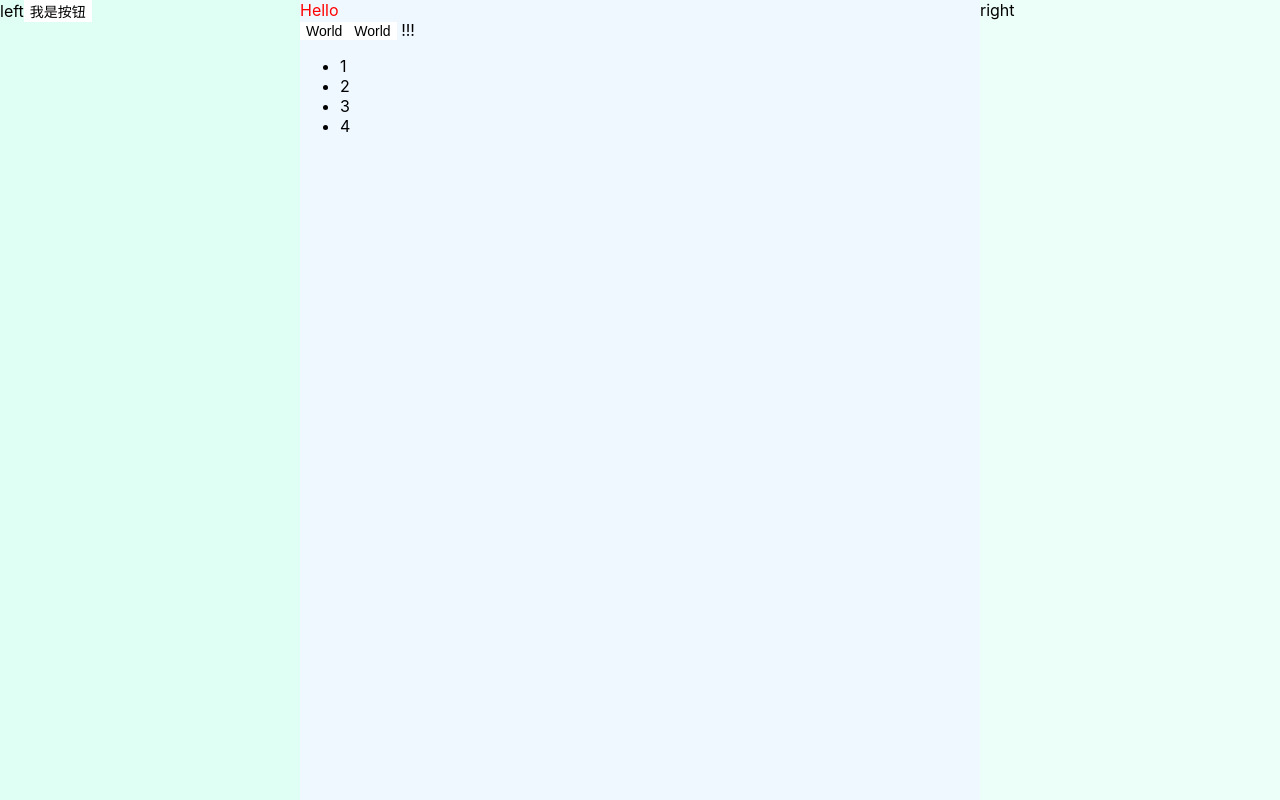
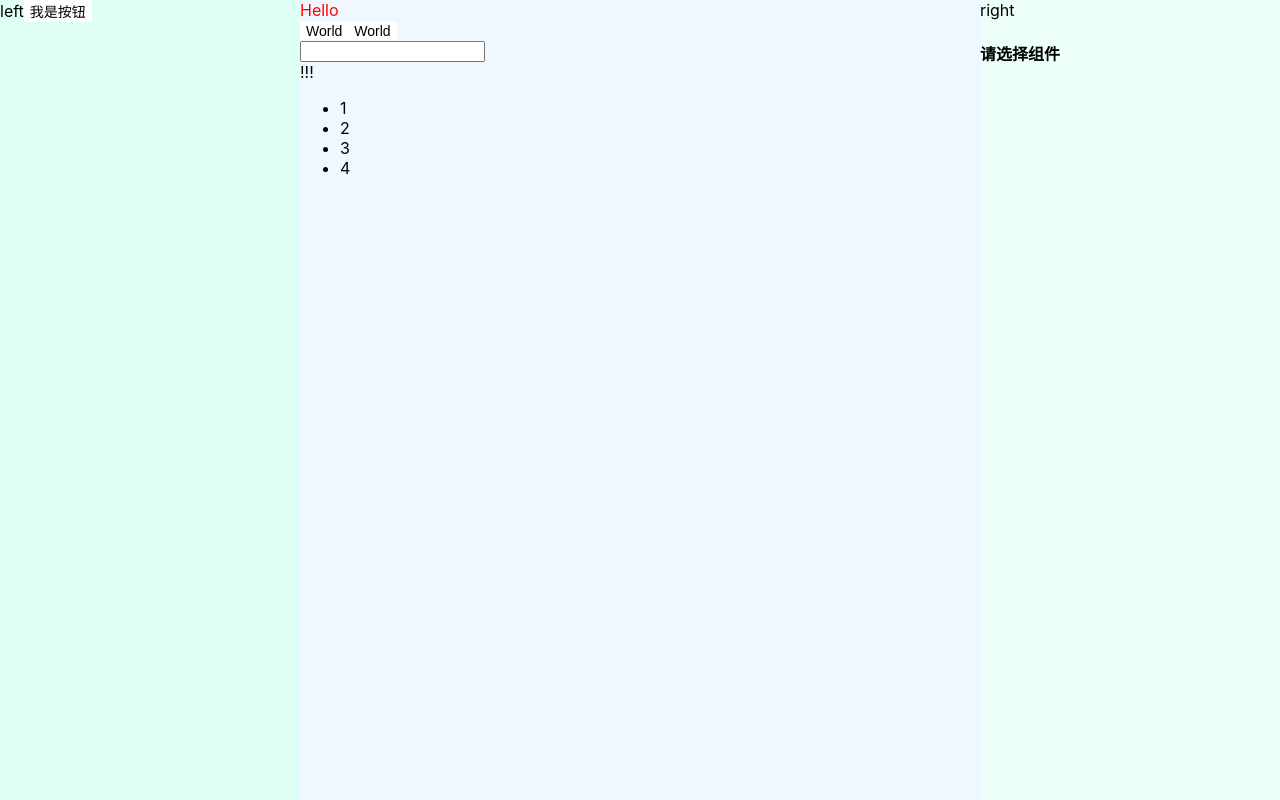
Before and after one commit to zxcvb2850/KingLowCode, a React app in the folder front/: page / in a window 1280 px wide. Built offline with nearby package versions, Linux system fonts and the light colour scheme.

Commit message:
style: 尝试右侧修改舞台数据

```diff
--- /dev/null
+++ b/front/src/components/Template/KingUi/KInput/index.less
@@ -0,0 +1,15 @@
+.k-input {
+    color: #000;
+
+    &[data-component-prevent-select=true] {
+        position: relative;
+        &:after {
+            content: "";
+            position: absolute;
+            top: 0;
+            left: 0;
+            bottom: 0;
+            right: 0;
+        }
+    }
+}
--- /dev/null
+++ b/front/src/components/Template/KingUi/KInput/index.tsx
@@ -0,0 +1,23 @@
+import { useEffect, useRef } from "react";
+import useSetAttribute from "../../../../hooks/useSetAttribute";
+import "./index.less";
+
+const KInput = ({ className, ...props }: any) => {
+  const ele = useRef<HTMLDivElement>(null);
+  useSetAttribute(ele, props);
+
+  useEffect(() => {
+    ele.current?.setAttribute("data-component-prevent-select", "true");
+  }, []);
+
+  return (
+    <div
+      ref={ele}
+      className={`k-input k-input_default${className ? ` ${className}` : ""}`}
+    >
+      <input type="text" />
+    </div>
+  );
+};
+
+export default KInput;
--- a/front/src/components/Template/KingUi/index.ts
+++ b/front/src/components/Template/KingUi/index.ts
@@ -1,4 +1,5 @@
 import KAlert from './KAlert';
 import KButton from './KButton';
+import KInput from './KInput';
 
-export default {KAlert, KButton};
+export default {KAlert, KButton, KInput};
--- a/front/src/hooks/useInitComponents.tsx
+++ b/front/src/hooks/useInitComponents.tsx
@@ -1,78 +1,105 @@
 /**
  * 初始化主舞台组件列表
  */
-import {useLayoutEffect, Fragment} from "react";
+import { useLayoutEffect, Fragment } from "react";
 import { useRecoilState } from "recoil";
 import store from "../store";
 import KingUi from "../components/Template/KingUi";
 import Utils from "../utils/Utils";
 
-const useInitComponents = ()=>{
+const useInitComponents = () => {
   const [, setSelectDom] = useRecoilState(store.home.selectorDomData);
-    useLayoutEffect(()=>{
-        setSelectDom([{
+  useLayoutEffect(() => {
+    setSelectDom([
+      {
         key: Utils.uuid(),
         type: Fragment,
         tag: "Fragment",
         isCustomComponent: true,
         props: {},
-              children: [{
+        children: [
+          {
             key: Utils.uuid(),
             type: KingUi.KAlert,
             tag: "KAlert",
             isCustomComponent: true,
             props: {},
             children: "Hello",
-                }, {
+          },
+          {
             key: Utils.uuid(),
             type: KingUi.KButton,
             tag: "KButton",
             isCustomComponent: true,
             props: {},
             children: " World",
-                }, {
+          },
+          {
             key: Utils.uuid(),
             type: KingUi.KButton,
             tag: "KButton",
             isCustomComponent: true,
             props: {},
             children: " World",
-                }],
-            }, {
+          },
+          {
+            key: Utils.uuid(),
+            type: KingUi.KInput,
+            tag: "KInput",
+            isCustomComponent: true,
+            props: {},
+            children: " World",
+          },
+        ],
+      },
+      {
         key: Utils.uuid(),
         type: "span",
-              props: {"data-component-active": "false"},
+        tag: "span",
+        props: { "data-component-active": "false" },
         children: " !!!",
-            }, {
+      },
+      {
         key: Utils.uuid(),
         type: "ul",
-              props: {"data-component-active": "false"},
+        tag: "ul",
+        props: { "data-component-active": "false" },
         isLoop: true,
-              children: [{
+        children: [
+          {
             key: Utils.uuid(),
             type: "li",
+            tag: "li",
             props: { key: "a", "data-component-active": "false" },
             children: 1,
-                }, {
+          },
+          {
             key: Utils.uuid(),
             type: "li",
+            tag: "li",
             props: { key: "b", "data-component-active": "false" },
             children: 2,
-                }, {
+          },
+          {
             key: Utils.uuid(),
             type: "li",
+            tag: "li",
             props: { key: "c", "data-component-active": "false" },
             children: 3,
-                }, {
+          },
+          {
             key: Utils.uuid(),
             type: "li",
+            tag: "li",
             props: { key: "d", "data-component-active": "false" },
             children: 4,
-                }],
-            }])
+          },
+        ],
+      },
+    ]);
   }, []);
 
   return null;
-}
+};
 
 export default useInitComponents;
--- a/front/src/pages/ContainerCenter/index.less
+++ b/front/src/pages/ContainerCenter/index.less
@@ -11,9 +11,6 @@
     [data-component-active]:hover {
         box-shadow: none;
     }
-    [data-component-active]:focus {
-        box-shadow: none;
-    }
 
     [data-component-active="true"] {
         box-shadow: inset 0px 0px 0px 1px pink!important;
@@ -21,7 +18,4 @@
     [data-component-active]:hover {
         box-shadow: inset 0px 0px 0px 1px pink!important;
     }
-    [data-component-active]:focus {
-        box-shadow: inset 0px 0px 0px 1px pink!important;
-    }
 }
--- a/front/src/pages/ContainerCenter/index.tsx
+++ b/front/src/pages/ContainerCenter/index.tsx
@@ -16,7 +16,7 @@ const ContainerCenter = () => {
 
   // 添加自定义 props 属性
   const addClickProps = (itemProps: any, children: CustomReactPortal) => {
-    return {...itemProps};
+    return { ...itemProps };
   };
 
   // 获取 DOM 当前点击或父级可点击的DOM
@@ -35,6 +35,7 @@ const ContainerCenter = () => {
     e.preventDefault();
     const target = e.target;
     let componentHTML: HTMLElement | null = getComponentNode(target);
+    console.log("componentHTML", componentHTML);
 
     if (!!componentHTML) {
       // 获取选中的组件数据
--- a/front/src/pages/ContainerRight/index.tsx
+++ b/front/src/pages/ContainerRight/index.tsx
@@ -1,13 +1,88 @@
-import { useRecoilState } from "recoil";
+import { useState, ChangeEvent, useEffect, useCallback } from "react";
+import { useRecoilState, useRecoilValue } from "recoil";
+import loadsh from "lodash";
 import store from "../../store";
 import "./index.less";
+import { CustomReactPortal } from "../../store/module/home";
+import Utils from "../../utils/Utils";
 
 const ContainerRight = () => {
-  const [selectData, setSelectData] = useRecoilState(store.home.selectData);
+  const [selectorDomData, setSelectorDomData] = useRecoilState(
+    store.home.selectorDomData
+  );
+  const selectData = useRecoilValue(store.home.selectData);
+  const [value, setValue] = useState<string>("");
+
+  useEffect(() => {
+    if (selectData && !loadsh.isArray(selectData.children)) {
+      setValue(`${selectData.children}`);
+    }
+  }, [selectData]);
+
+  // 修改内容
+  const changeValueContent = (e: ChangeEvent<HTMLInputElement>) => {
+    const val = e.target.value;
+    setValue(val);
+    changeValue(val);
+  };
+  // 提交修改内容
+  const changeValue = useCallback(
+    loadsh.debounce((value: string) => {
+      updateSelectorDom(value);
+    }, 600),
+    [selectData]
+  );
+
+  const updateSelectorDom = (val: string) => {
+    if (!selectData) return;
+    const copySelectorDom = loadsh.cloneDeep(selectorDomData);
+
+    function loopDom(doms: CustomReactPortal[]): any {
+      if (!selectData) return null;
+      const len = doms.length;
+      for (let i = 0; i < len; i++) {
+        const item = doms[i];
+        console.log("item", item);
+        if (item.key === selectData.key) {
+          item.children = val;
+          break;
+        } else if (Utils.isDomBase(item)) {
+          item.children = item.children;
+        } else {
+          item.children = loopDom(item.children as CustomReactPortal[]);
+        }
+      }
+
+      return doms;
+    }
+    const doms = loopDom(copySelectorDom);
+
+    setSelectorDomData(copySelectorDom);
+  };
+
   return (
     <div className="k-container-right">
       right
       {selectData?.key}
+      {selectData ? (
+        Utils.isDomBase(selectData) ? (
+          <div>
+            <div>
+              <h4>组件 {selectData.tag}</h4>
+            </div>
+            <span>value: </span>
+            <input type="text" value={value} onChange={changeValueContent} />
+          </div>
+        ) : (
+          <div>
+            <h4>组件 {selectData.tag}</h4>
+          </div>
+        )
+      ) : (
+        <div>
+          <h4>请选择组件</h4>
+        </div>
+      )}
     </div>
   );
 };
--- a/front/src/utils/Utils.ts
+++ b/front/src/utils/Utils.ts
@@ -1,3 +1,5 @@
+import { CustomReactPortal } from '../store/module/home';
+
 // 获取随机KEY，组件拖到预览视图后就会被设置个KEY
 const uuid = (): string => {
     function s4() {
@@ -8,4 +10,14 @@ const uuid = (): string => {
     return s4() + s4() + '-' + s4()
 }
 
-export default {uuid}
+// 该节点是否有子节点，
+// 子节点是否是基础类型
+const isDomBase = (dom: CustomReactPortal | null): boolean => {
+    if (!dom || dom.children == null) return false;
+    if (typeof dom.children === "string" || typeof dom.children === "number") return true;
+
+    return false;
+}
+
+
+export default {uuid, isDomBase}
```
Lines whose indentation alone changed are shown as unchanged.
